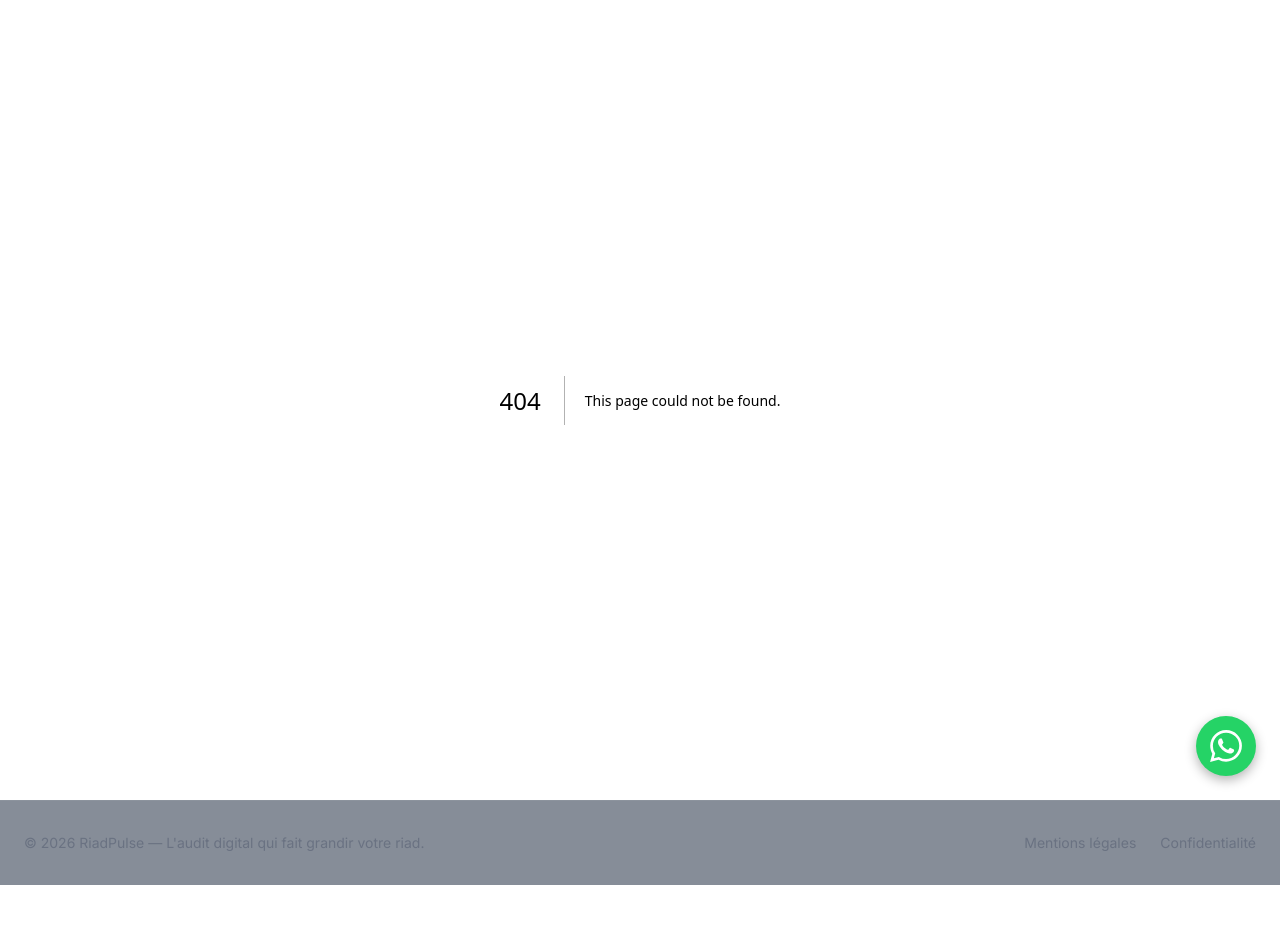
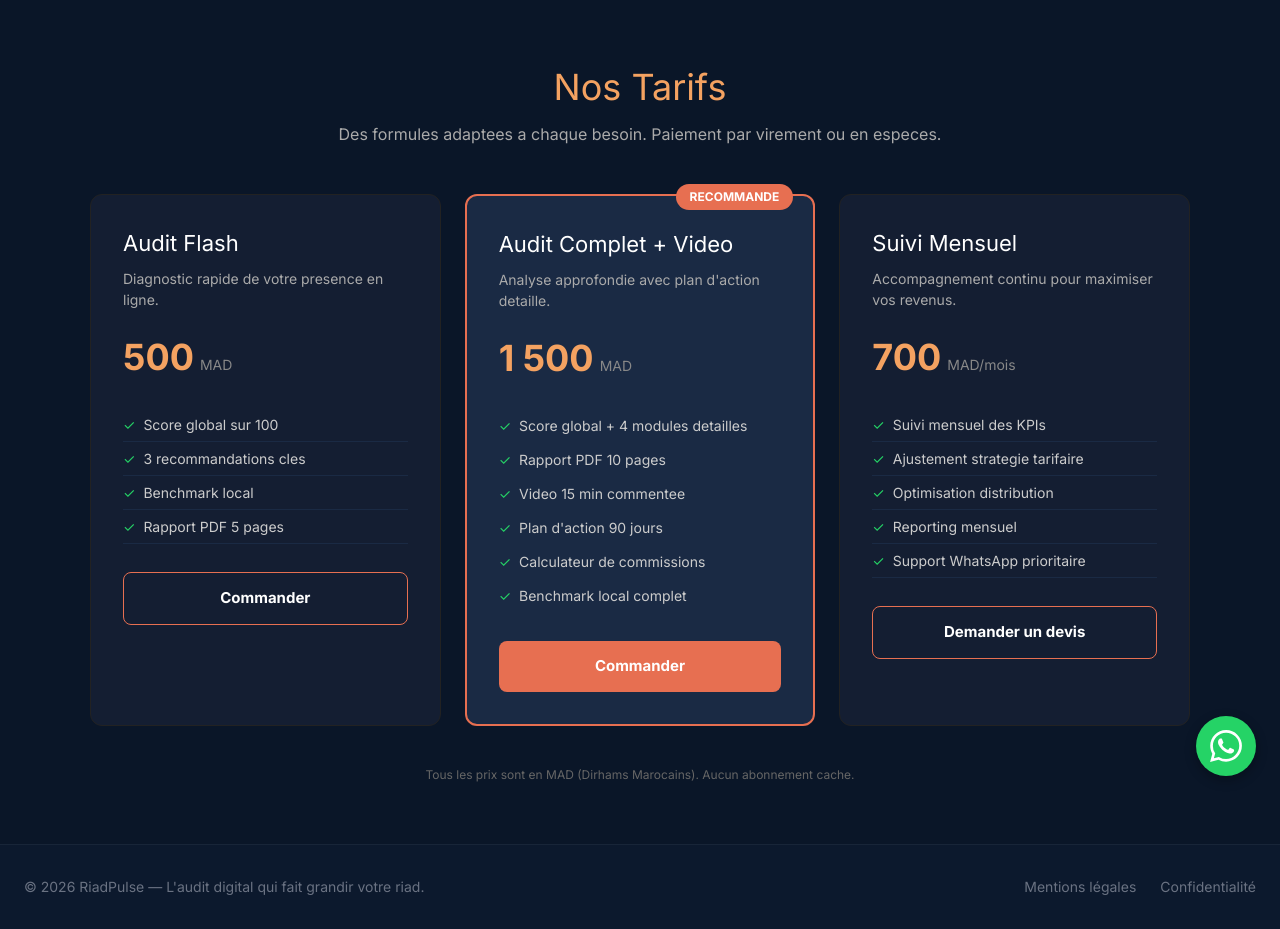
Before and after one commit to marcolucci2023/riadpulse, a Next.js app in the folder frontend/: page /tarifs in a window 1280 px wide. Before the commit this address had no page. Before the commit the page ends 885 px from the top, so only its background shows below. Built offline with nearby package versions, Linux system fonts and the light colour scheme.

Commit message:
feat: CTA audit gratuit + page tarifs

```diff
--- a/frontend/src/app/page.tsx
+++ b/frontend/src/app/page.tsx
@@ -1,5 +1,5 @@
 'use client';
-
+import CTAAudit from "@/components/CTAAudit";
 import { useState, useEffect } from 'react';
 import Link from 'next/link';
 
@@ -440,7 +440,7 @@ export default function Home() {
           </div>
         </div>
       </footer>
-
+      <CTAAudit />
     </div>
   );
 }
--- /dev/null
+++ b/frontend/src/app/tarifs/page.tsx
@@ -0,0 +1,140 @@
+import Link from "next/link";
+
+const plans = [
+  {
+    name: "Audit Flash",
+    price: "500",
+    unit: "MAD",
+    desc: "Diagnostic rapide de votre presence en ligne.",
+    features: [
+      "Score global sur 100",
+      "3 recommandations cles",
+      "Benchmark local",
+      "Rapport PDF 5 pages",
+    ],
+    cta: "Commander",
+    highlight: false,
+  },
+  {
+    name: "Audit Complet + Video",
+    price: "1 500",
+    unit: "MAD",
+    desc: "Analyse approfondie avec plan d'action detaille.",
+    features: [
+      "Score global + 4 modules detailles",
+      "Rapport PDF 10 pages",
+      "Video 15 min commentee",
+      "Plan d'action 90 jours",
+      "Calculateur de commissions",
+      "Benchmark local complet",
+    ],
+    cta: "Commander",
+    highlight: true,
+  },
+  {
+    name: "Suivi Mensuel",
+    price: "700",
+    unit: "MAD/mois",
+    desc: "Accompagnement continu pour maximiser vos revenus.",
+    features: [
+      "Suivi mensuel des KPIs",
+      "Ajustement strategie tarifaire",
+      "Optimisation distribution",
+      "Reporting mensuel",
+      "Support WhatsApp prioritaire",
+    ],
+    cta: "Demander un devis",
+    highlight: false,
+  },
+];
+
+export default function TarifsPage() {
+  return (
+    <main style={{ background: "#0a1628", minHeight: "100vh", padding: "60px 20px" }}>
+      <div style={{ maxWidth: 1100, margin: "0 auto" }}>
+        <h1 style={{ color: "#f4a261", fontSize: 36, textAlign: "center", marginBottom: 8 }}>
+          Nos Tarifs
+        </h1>
+        <p style={{ color: "#aaa", textAlign: "center", fontSize: 16, marginBottom: 48 }}>
+          Des formules adaptees a chaque besoin. Paiement par virement ou en especes.
+        </p>
+
+        <div style={{ display: "grid", gridTemplateColumns: "repeat(auto-fit, minmax(300px, 1fr))", gap: 24 }}>
+          {plans.map((plan) => (
+            <div
+              key={plan.name}
+              style={{
+                background: plan.highlight ? "#1a2a44" : "#141e32",
+                border: plan.highlight ? "2px solid #e76f51" : "1px solid #222",
+                borderRadius: 12,
+                padding: 32,
+                position: "relative",
+              }}
+            >
+              {plan.highlight && (
+                <span
+                  style={{
+                    position: "absolute",
+                    top: -12,
+                    right: 20,
+                    background: "#e76f51",
+                    color: "#fff",
+                    padding: "4px 14px",
+                    borderRadius: 20,
+                    fontSize: 12,
+                    fontWeight: "bold",
+                  }}
+                >
+                  RECOMMANDE
+                </span>
+              )}
+              <h2 style={{ color: "#fff", fontSize: 22, marginBottom: 8 }}>{plan.name}</h2>
+              <p style={{ color: "#aaa", fontSize: 14, marginBottom: 20 }}>{plan.desc}</p>
+              <div style={{ marginBottom: 24 }}>
+                <span style={{ color: "#f4a261", fontSize: 36, fontWeight: "bold" }}>{plan.price}</span>
+                <span style={{ color: "#888", fontSize: 14, marginLeft: 6 }}>{plan.unit}</span>
+              </div>
+              <ul style={{ listStyle: "none", padding: 0, marginBottom: 28 }}>
+                {plan.features.map((f) => (
+                  <li
+                    key={f}
+                    style={{
+                      color: "#ccc",
+                      fontSize: 14,
+                      padding: "6px 0",
+                      borderBottom: "1px solid #1a2a44",
+                    }}
+                  >
+                    <span style={{ color: "#25D366", marginRight: 8 }}>&#10003;</span>
+                    {f}
+                  </li>
+                ))}
+              </ul>
+              <Link
+                href="/score"
+                style={{
+                  display: "block",
+                  textAlign: "center",
+                  padding: "14px",
+                  borderRadius: 8,
+                  background: plan.highlight ? "#e76f51" : "transparent",
+                  border: plan.highlight ? "none" : "1px solid #e76f51",
+                  color: "#fff",
+                  fontSize: 15,
+                  fontWeight: "bold",
+                  textDecoration: "none",
+                }}
+              >
+                {plan.cta}
+              </Link>
+            </div>
+          ))}
+        </div>
+
+        <p style={{ color: "#666", textAlign: "center", fontSize: 12, marginTop: 40 }}>
+          Tous les prix sont en MAD (Dirhams Marocains). Aucun abonnement cache.
+        </p>
+      </div>
+    </main>
+  );
+}
--- /dev/null
+++ b/frontend/src/components/CTAAudit.tsx
@@ -0,0 +1,108 @@
+"use client";
+
+import { useState } from "react";
+
+export default function CTAAudit() {
+  const [name, setName] = useState("");
+  const [phone, setPhone] = useState("");
+  const [city, setCity] = useState("");
+  const [sent, setSent] = useState(false);
+
+  const handleSubmit = (e: React.FormEvent) => {
+    e.preventDefault();
+    const message = encodeURIComponent(
+      `Bonjour, je suis ${name} de ${city}. Je souhaite recevoir mon audit gratuit. Mon tel : ${phone}`
+    );
+    window.open(`https://wa.me/+212694835695?text=${message}`, "_blank");
+    setSent(true);
+  };
+
+  if (sent) {
+    return (
+      <section style={{ background: "#0a1628", padding: "60px 20px", textAlign: "center" }}>
+        <h2 style={{ color: "#25D366", fontSize: 28, marginBottom: 12 }}>Merci !</h2>
+        <p style={{ color: "#ccc", fontSize: 16 }}>
+          Votre demande a ete envoyee. Nous vous recontacterons sous 24h.
+        </p>
+      </section>
+    );
+  }
+
+  return (
+    <section style={{ background: "#0a1628", padding: "60px 20px" }}>
+      <div style={{ maxWidth: 600, margin: "0 auto", textAlign: "center" }}>
+        <h2 style={{ color: "#f4a261", fontSize: 28, marginBottom: 8 }}>
+          Recevez votre audit gratuit
+        </h2>
+        <p style={{ color: "#aaa", fontSize: 14, marginBottom: 32 }}>
+          En 24h, recevez un diagnostic rapide de la performance digitale de votre etablissement.
+        </p>
+        <form onSubmit={handleSubmit} style={{ display: "flex", flexDirection: "column", gap: 16 }}>
+          <input
+            type="text"
+            placeholder="Nom de votre etablissement"
+            value={name}
+            onChange={(e) => setName(e.target.value)}
+            required
+            style={{
+              padding: "14px 18px",
+              borderRadius: 8,
+              border: "1px solid #333",
+              background: "#141e32",
+              color: "#fff",
+              fontSize: 15,
+            }}
+          />
+          <input
+            type="tel"
+            placeholder="Telephone (ex: 06 12 34 56 78)"
+            value={phone}
+            onChange={(e) => setPhone(e.target.value)}
+            required
+            style={{
+              padding: "14px 18px",
+              borderRadius: 8,
+              border: "1px solid #333",
+              background: "#141e32",
+              color: "#fff",
+              fontSize: 15,
+            }}
+          />
+          <input
+            type="text"
+            placeholder="Ville (ex: Marrakech)"
+            value={city}
+            onChange={(e) => setCity(e.target.value)}
+            required
+            style={{
+              padding: "14px 18px",
+              borderRadius: 8,
+              border: "1px solid #333",
+              background: "#141e32",
+              color: "#fff",
+              fontSize: 15,
+            }}
+          />
+          <button
+            type="submit"
+            style={{
+              padding: "16px",
+              borderRadius: 8,
+              border: "none",
+              background: "#e76f51",
+              color: "#fff",
+              fontSize: 17,
+              fontWeight: "bold",
+              cursor: "pointer",
+            }}
+          >
+            Recevoir mon audit gratuit
+          </button>
+        </form>
+        <p style={{ color: "#666", fontSize: 11, marginTop: 16 }}>
+          Aucun engagement. Vos donnees restent confidentielles.
+        </p>
+      </div>
+    </section>
+  );
+}
```
